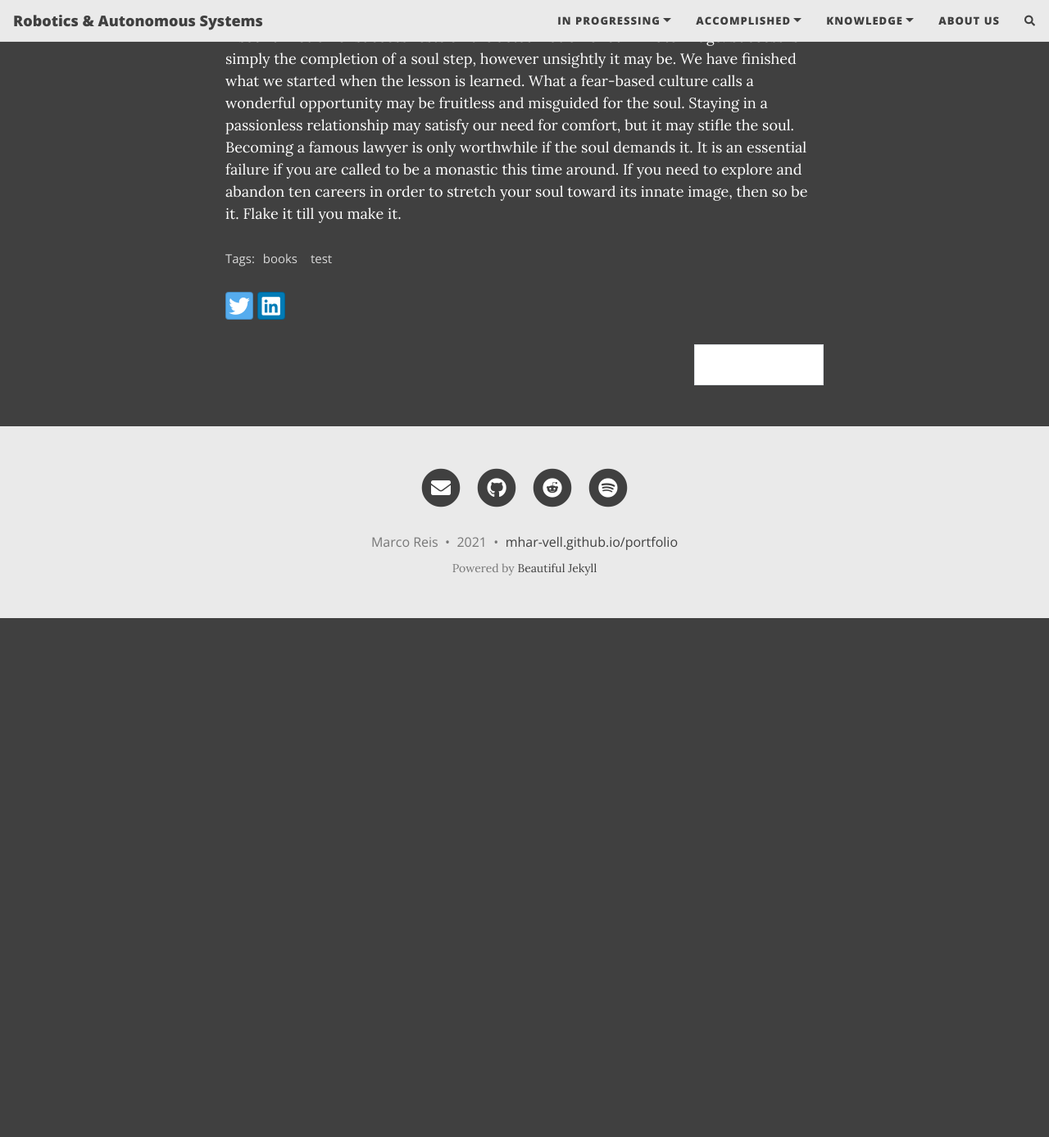
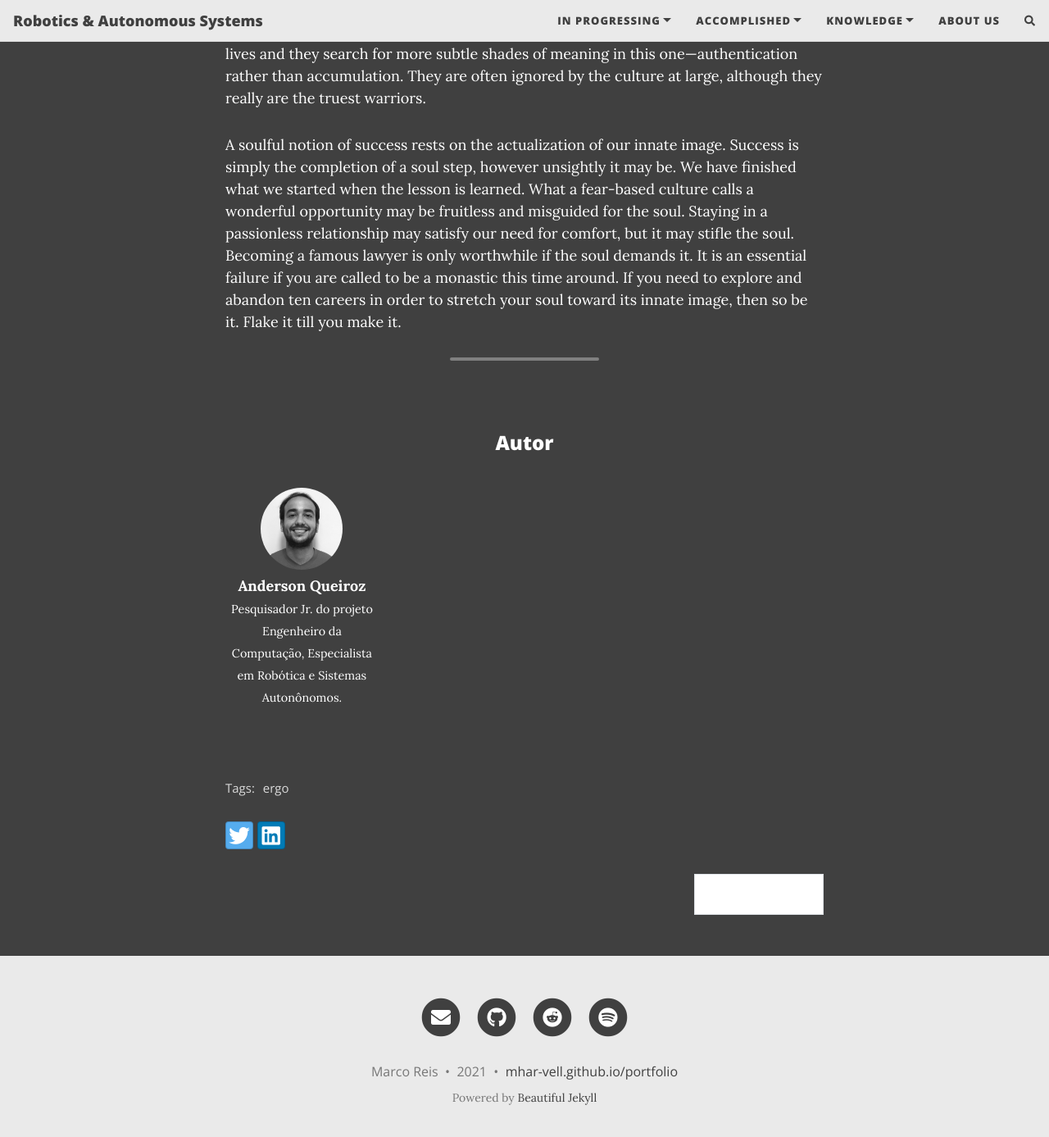
Before and after one commit to seixasxbr/rasc, a Jekyll site: the page built from _posts/2020-02-26-flake-it-till-you-make-it.md, in a window 1280 px wide and 1400 px high, scrolled down 1231 px. Shown: the top 1387 px of the window at 82% size. Built offline with Jekyll 4.4.1, drawn with Linux system fonts in a browser that asks for light colours; nearby versions of some CDN libraries; comment, search, counter and statistics services are not loaded; before the commit the page ends 1985 px from its top, so only the background shows below that.

Commit message:
add share-img rosa

```diff
--- a/_posts/2020-02-26-flake-it-till-you-make-it.md
+++ b/_posts/2020-02-26-flake-it-till-you-make-it.md
@@ -4,14 +4,46 @@
 subtitle: Excerpt from Soulshaping by Jeff Brown
 cover-img: /assets/img/path.jpg
 thumbnail-img: /assets/img/thumb.png
-share-img: /assets/img/path.jpg
-tags: [books, test]
+share-img: /assets/img/rosa-logo-redondo (180).png
+tags: [ergo]
 ---
-
+# Titulo
 Under what circumstances should we step off a path? When is it essential that we finish what we start? If I bought a bag of peanuts and had an allergic reaction, no one would fault me if I threw it out. If I ended a relationship with a woman who hit me, no one would say that I had a commitment problem. But if I walk away from a seemingly secure route because my soul has other ideas, I am a flake?
 
+## Subtítulo
 The truth is that no one else can definitively know the path we are here to walk. It’s tempting to listen—many of us long for the omnipotent other—but unless they are genuine psychic intuitives, they can’t know. All others can know is their own truth, and if they’ve actually done the work to excavate it, they will have the good sense to know that they cannot genuinely know anyone else’s. Only soul knows the path it is here to walk. Since you are the only one living in your temple, only you can know its scriptures and interpretive structure.
+
 
 At the heart of the struggle are two very different ideas of success—survival-driven and soul-driven. For survivalists, success is security, pragmatism, power over others. Success is the absence of material suffering, the nourishing of the soul be damned. It is an odd and ironic thing that most of the material power in our world often resides in the hands of younger souls. Still working in the egoic and material realms, they love the sensations of power and focus most of their energy on accumulation. Older souls tend not to be as materially driven. They have already played the worldly game in previous lives and they search for more subtle shades of meaning in this one—authentication rather than accumulation. They are often ignored by the culture at large, although they really are the truest warriors.
 
 A soulful notion of success rests on the actualization of our innate image. Success is simply the completion of a soul step, however unsightly it may be. We have finished what we started when the lesson is learned. What a fear-based culture calls a wonderful opportunity may be fruitless and misguided for the soul. Staying in a passionless relationship may satisfy our need for comfort, but it may stifle the soul. Becoming a famous lawyer is only worthwhile if the soul demands it. It is an essential failure if you are called to be a monastic this time around. If you need to explore and abandon ten careers in order to stretch your soul toward its innate image, then so be it. Flake it till you make it.
+
+---------------------
+<br>
+
+<!-- autor -->
+<center><h3 class="post-title">Autor</h3><br/></center>
+<div class="row">
+  <div class=" col-xl-auto offset-xl-0 col-lg-4 offset-lg-0">
+    <table class="table-borderless highlight">
+      <thead>
+        <tr>
+          <th><center><img src="{{ 'assets/img/people/andersonvale-1.png' | relative_url }}" width="100" alt="andersonqueiroz" class="img-fluid rounded-circle" /></center></th>
+          <th></th>
+        </tr>
+      </thead>
+      <tbody>
+        <tr class="font-weight-bolder" style="text-align: center margin-top: 0">
+          <td width="33.33%">Anderson Queiroz</td>
+          <td></td>
+        </tr>
+        <tr style="text-align: center" >
+          <td style="vertical-align: top"><small>Pesquisador Jr. do projeto <br>Engenheiro da Computação, Especialista em Robótica e Sistemas Autonônomos.</small></td>
+          <td></td>
+        </tr>
+      </tbody>
+    </table>
+  </div>
+</div>
+
+<br>
```
